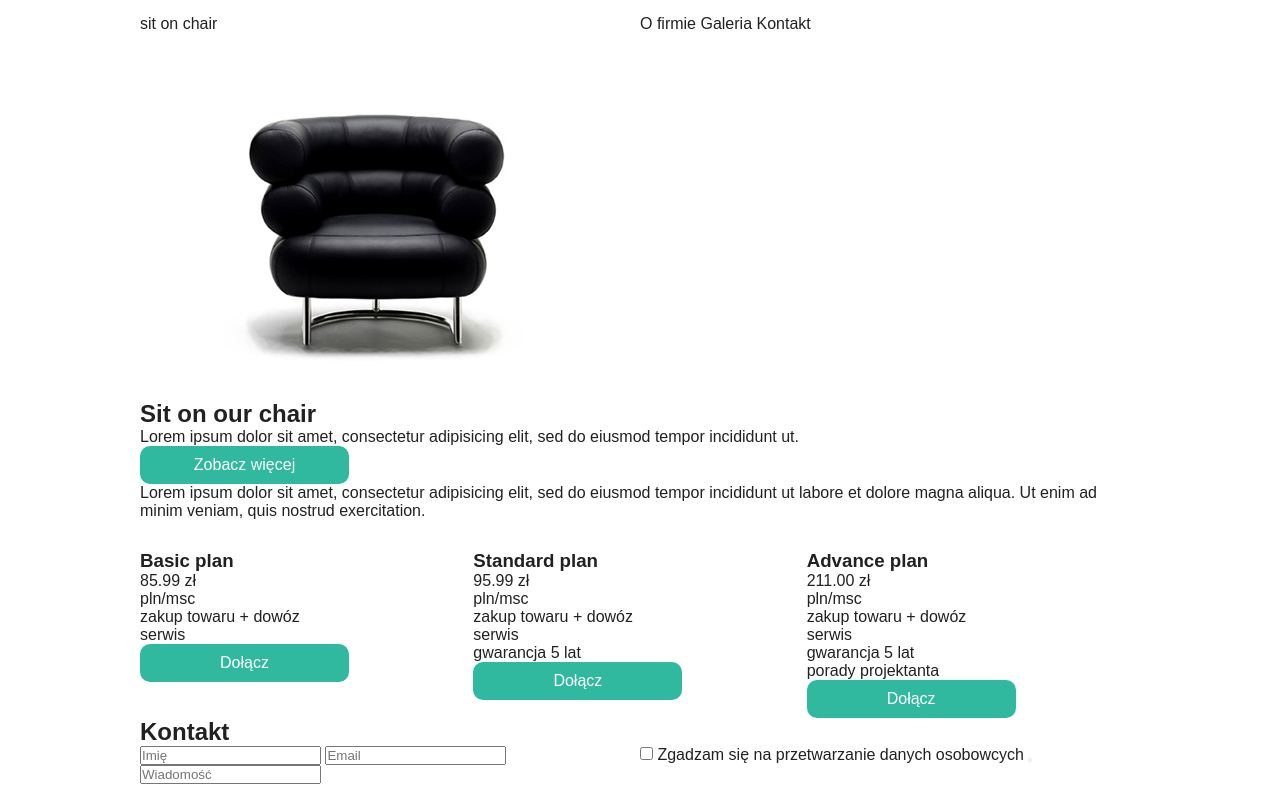
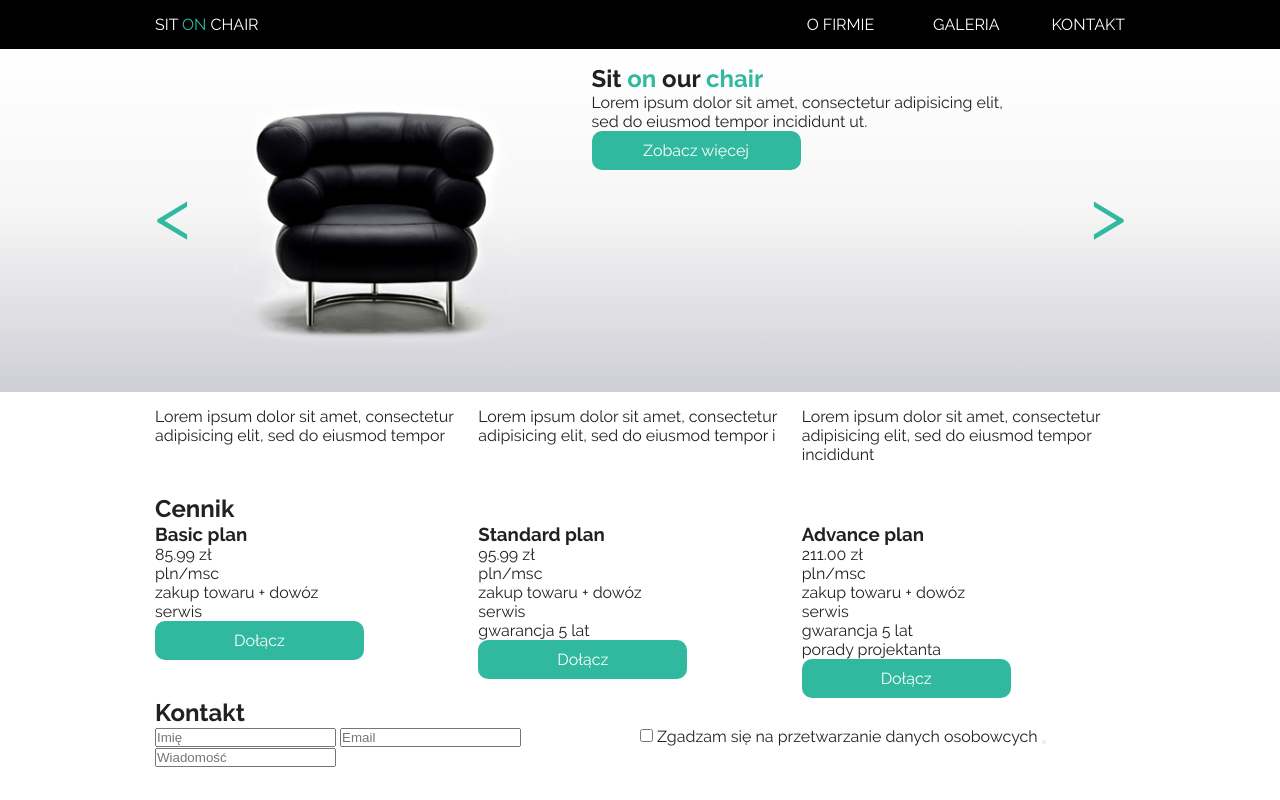
Before and after one commit to barbaraKowalczyk/sit-on-chair, a plain HTML site: page index.html in a window 1280 px wide. Drawn offline with Linux system fonts and the light colour scheme.

Commit message:
add font

```diff
--- a/css/style.css
+++ b/css/style.css
@@ -1,3 +1,38 @@
+/* This stylesheet generated by Transfonter (https://transfonter.org) on October 8, 2017 1:24 PM */
+
+@font-face {
+	font-family: 'Raleway';
+	src: local('Raleway Medium'), local('Raleway-Medium'),
+		url('../fonts/Raleway-Medium.ttf') format('truetype');
+	font-weight: 500;
+	font-style: normal;
+}
+
+@font-face {
+	font-family: 'Raleway';
+	src: local('Raleway'), local('Raleway-Regular'),
+		url('../fonts/Raleway-Regular.ttf') format('truetype');
+	font-weight: normal;
+	font-style: normal;
+}
+
+@font-face {
+	font-family: 'Raleway';
+	src: local('Raleway Light'), local('Raleway-Light'),
+		url('../fonts/Raleway-Light.ttf') format('truetype');
+	font-weight: 300;
+	font-style: normal;
+}
+
+@font-face {
+	font-family: 'Raleway';
+	src: local('Raleway Bold'), local('Raleway-Bold'),
+		url('../fonts/Raleway-Bold.ttf') format('truetype');
+	font-weight: bold;
+	font-style: normal;
+}
+
+
 /* Reset default style */
 * {
   box-sizing: border-box;
@@ -7,7 +42,7 @@
 
 /* Default style */
 body {
-  font-family: 'PT Sans', sans-serif;
+  font-family: "Raleway", sans-serif;
   color: #212121;
 }
 
@@ -16,9 +51,9 @@ fieldset {
 }
 /* Layout*/
 .container {
-  width: 1000px;
+  max-width: 1000px;
   margin: 0 auto;
-  padding: 15px 0;
+  padding: 15px 15px;
 }
 
 .row::after,
@@ -65,8 +100,70 @@ ul {
   border-radius: 10px;
 }
 
+.highlight {
+  color:#30B99F;
+}
 /*Section specific style */
 /* Header */
-.main-header li {
+.main-header {
+  background-color: #000;
+  color: #fff;
+  text-transform: uppercase;
+}
+
+.main-nav {
+  text-align: right;
+}
+
+.main-nav li {
   display: inline-block;
+  width: 25%;
 }
+
+.main-nav li a {
+  width: 100%;
+  color: #fff;
+}
+
+.carousel {
+  background: #ffffff;
+  background: -moz-linear-gradient(top, #ffffff 0%, #f6f6f6 47%, #ceced6 100%);
+  background: -webkit-gradient(left top, left bottom, color-stop(0%, #ffffff), color-stop(47%, #f6f6f6), color-stop(100%, #ceced6));
+  background: -webkit-linear-gradient(top, #ffffff 0%, #f6f6f6 47%, #ceced6 100%);
+  background: -o-linear-gradient(top, #ffffff 0%, #f6f6f6 47%, #ceced6 100%);
+  background: -ms-linear-gradient(top, #ffffff 0%, #f6f6f6 47%, #ceced6 100%);
+  background: linear-gradient(to bottom, #ffffff 0%, #f6f6f6 47%, #ceced6 100%);
+  filter: progid:DXImageTransform.Microsoft.gradient( startColorstr='#ffffff', endColorstr='#ceced6', GradientType=0 );
+}
+.carousel .container {
+  position: relative;
+}
+
+.carousel-section {
+  width: 90%;
+  float: left;
+}
+.section-photo {
+  display: block;
+  width: 50%;
+  float: left;
+}
+.section-dscr {
+  width: 50%;
+  float: left;
+}
+
+.arrow {
+  width: 5%;
+  float: left;
+  position: absolute;
+  top: 36%;
+}
+.arrow a {
+  font-size: 71px;
+  color: #30B99F;
+}
+
+.right {
+  right: 0;
+}
--- a/index.html
+++ b/index.html
@@ -9,49 +9,58 @@
   <header class="main-header">
     <div class="container clearfix">
         <div class="col col-2">
-          <p class="log">sit <span class="highlight">on</span> chair</p>
+          <p class="logo">sit <span class="highlight">on</span> chair</p>
         </div>
         <nav class="col col-2 main-nav">
           <ul>
-            <li><a href=" "></a>O firmie</li>
-            <li><a href=" "></a>Galeria</li>
-            <li><a href=" "></a>Kontakt</li>
+            <li><a href=" ">O firmie</a></li>
+            <li><a href=" ">Galeria</a></li>
+            <li><a href=" ">Kontakt</a></li>
           </ul>
         </nav>
     </div>
   </header>
   <section class="carousel">
-    <div class="container">
-      <div class="col arrow-left"></div>
-      <div class="col crsl-section">
-        <img src="images/black_chair.png" class="col sec-photo"/>
-        <div class=" col sec-dscr">
-          <h2>Sit <span class="highligh">on</span> our <span class="highligh">chair</span></h2>
+    <div class="container clearfix">
+      <div class="arrow left">
+        <a href=""><</a>
+      </div>
+      <div class="carousel-section">
+        <img src="images/black_chair.png" alt="example-chair" class="section-photo"/>
+        <div class="section-dscr">
+          <h2>Sit <span class="highlight">on</span> our <span class="highlight">chair</span></h2>
           <p >Lorem ipsum dolor sit amet, consectetur adipisicing elit, sed do eiusmod tempor incididunt ut.</p>
           <a class="cta-btn" href=" ">Zobacz więcej</a>
         </div>
       </div>
-      <div class="col arrow-right"></div>
+      <div class="arrow right">
+        <a href="">></a>
+      </div>
     </div>
   </section>
   <section class="examples">
-    <div class="container">
-      <div class="example-chair">
+    <div class="container clearfix">
+      <div class="col col-3 example-chair">
         <h3 class="exmpl-name"></h3>
+        <p class="example-dscr">
+          Lorem ipsum dolor sit amet, consectetur adipisicing elit, sed do eiusmod tempor
       </div>
-      <div class="example-chair">
+      <div class="col col-3 example-chair">
         <h3 class="exmpl-name"></h3>
+        <p class="example-dscr">
+          Lorem ipsum dolor sit amet, consectetur adipisicing elit, sed do eiusmod tempor i
       </div>
-      <div class="example-chair">
+      <div class="col col-3 example-chair">
         <h3 class="chair-name"></h3>
         <p class="example-dscr">
-          Lorem ipsum dolor sit amet, consectetur adipisicing elit, sed do eiusmod tempor incididunt ut labore et dolore magna aliqua. Ut enim ad minim veniam, quis nostrud exercitation.
+          Lorem ipsum dolor sit amet, consectetur adipisicing elit, sed do eiusmod tempor incididunt
         </p>
       </div>
     </div>
   </section>
   <section class="price-list">
     <div class="container">
+      <h2>Cennik</h2>
       <div class="col col-3 price-plan">
         <h3 class="plan-name">Basic plan</h3>
         <p>85.99 zł <br> <span class="currency">pln/msc</span></p>
```
Also changed, not shown: fonts/Raleway-Bold.ttf (added), fonts/Raleway-Light.ttf (added), fonts/Raleway-Medium.ttf (added), fonts/Raleway-Regular.ttf (added).
